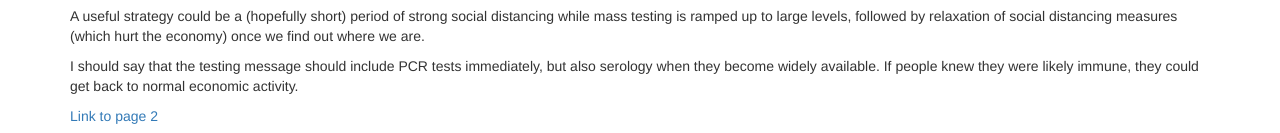
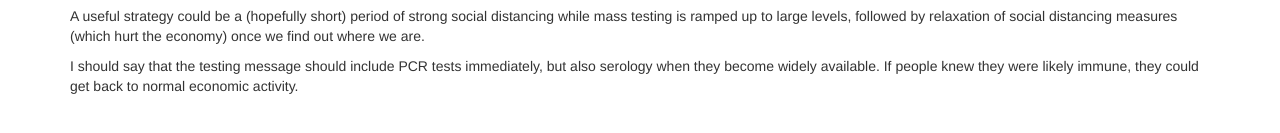
Before and after one commit to magbenji/summary, a Jekyll site: the page built from index.md, in a window 1280 px wide and 900 px high, scrolled down 1812 px. Shown: the part 764-897 px from the top of the window. Built offline with Jekyll 4.4.1, drawn with Linux system fonts in a browser that asks for light colours; after the commit the page ends 2682 px from its top, so only the background shows below that.

Commit message:
Removed sample link to another page.

```diff
--- a/index.md
+++ b/index.md
@@ -114,8 +114,6 @@ A useful strategy could be a (hopefully short) period of strong social distancin
 
 I should say that the testing message should include PCR tests immediately, but also serology when they become widely available.  If people knew they were likely immune, they could get back to normal economic activity.
 
-[Link to page 2](page2)
-
 
 [//]: # (Links below)
 [image1]: ./fig/SEIRmodel.PNG
```
